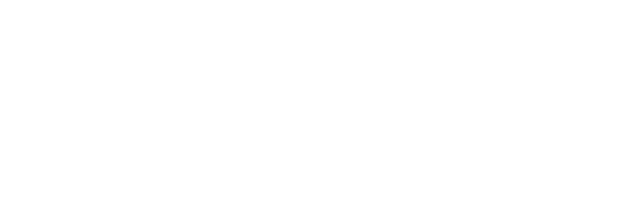
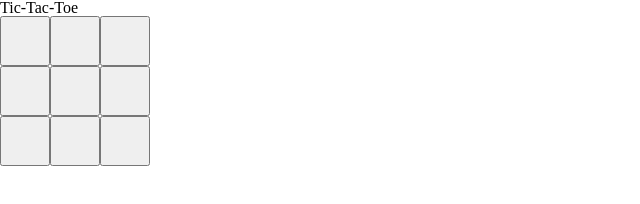
Before and after one commit to JonhFiv5/tic-tac-toe-top, a plain HTML site: page index.html in a window 1280 px wide. Shown: the whole page, without its empty margins (0-640 px from the left). Drawn offline with Linux system fonts and the light colour scheme.

Commit message:
Render a functional gameboard

```diff
--- a/css/style.css
+++ b/css/style.css
@@ -0,0 +1,10 @@
+.gameboard-container {
+    display: grid;
+    grid-template: repeat(3, 50px) / repeat(3, 50px);
+}
+
+.board-button {
+    font-size: 2rem;
+    font-weight: bold;
+    cursor: pointer;
+}
--- a/index.html
+++ b/index.html
@@ -8,5 +8,12 @@
         <link rel="stylesheet" href="css/style.css" />
         <script src="js/script.js" defer></script>
     </head>
-    <body></body>
+    <body>
+        <div class="container">
+            <h1>Tic-Tac-Toe</h1>
+            <div class="gameboard-container">
+                <!-- The gameboard will be generated here -->
+            </div>
+        </div>
+    </body>
 </html>
--- a/js/script.js
+++ b/js/script.js
@@ -87,6 +87,7 @@ function createGame() {
     let currentPlayer = players[0];
 
     const printGameboard = () => console.table(gameboard.getGameboard());
+    const getCurrentPlayer = () => currentPlayer;
 
     const playTurn = (row, column) => {
         const successfulMove = gameboard.assignPlayerMove(
@@ -97,7 +98,7 @@ function createGame() {
 
         if (!successfulMove) {
             console.log('The cell is not empty, try again.');
-            return;
+            return 'Cell is not empty';
         }
 
         printGameboard();
@@ -106,18 +107,20 @@ function createGame() {
             console.log(`${currentPlayer.name} wins!\nStarting a new game...`);
             currentPlayer.score += 1;
             gameboard.generateBoard();
-            return;
+            return 'Victory';
         }
 
         const draw = gameboard.verifyDraw();
         if (draw) {
             console.log("It's a draw! No winners, no losers.");
             gameboard.generateBoard();
-            return;
+            return 'Draw';
         }
 
         currentPlayer =
             currentPlayer.name === 'player one' ? players[1] : players[0];
+
+        return 'Next turn';
     };
 
     const printCurrentScore = () =>
@@ -125,7 +128,47 @@ function createGame() {
             `Player one: ${players[0].score}\nPlayer two: ${players[1].score}`
         );
 
-    return { playTurn, printGameboard, printCurrentScore };
+    return { playTurn, printGameboard, printCurrentScore, getCurrentPlayer };
 }
 
-const game = createGame();
+(function createLayout() {
+    const game = createGame();
+    const gameboard = createGameboard();
+    const gameboardArray = gameboard.getGameboard();
+    const gameboardContainer = document.querySelector('.gameboard-container');
+    let gameEnded = false;
+
+    const renderBoard = () => {
+        for (let row = 0; row < 3; row++) {
+            for (let column = 0; column < 3; column++) {
+                const boardButton = document.createElement('button');
+                boardButton.className = 'board-button';
+                boardButton.innerText = gameboardArray[row][column];
+                boardButton.addEventListener('click', () => {
+                    if (!gameEnded) {
+                        const currentPlayer = game.getCurrentPlayer();
+                        const moveResponse = game.playTurn(row, column);
+                        switch (moveResponse) {
+                            case 'Victory':
+                            case 'Draw':
+                                gameEnded = true;
+                            case 'Next turn':
+                                boardButton.innerText = currentPlayer.symbol;
+                                break;
+                            default:
+                                break;
+                        }
+                    }
+                });
+                gameboardContainer.appendChild(boardButton);
+            }
+        }
+    };
+
+    const resetBoard = () => {
+        const boardButtons = document.querySelectorAll('.board-button');
+        boardButtons.forEach((button) => (button.innerHTML = 'i'));
+    };
+
+    renderBoard();
+})();
```
